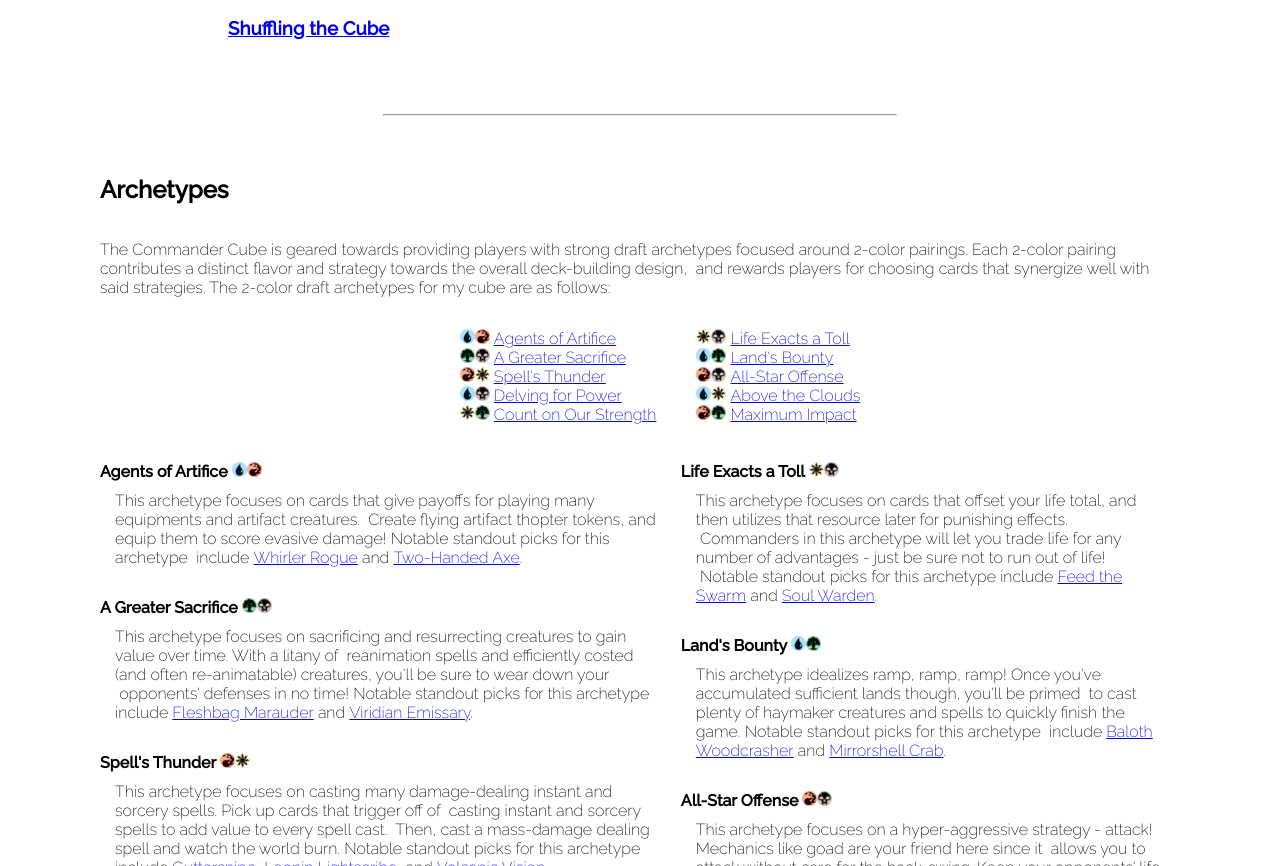
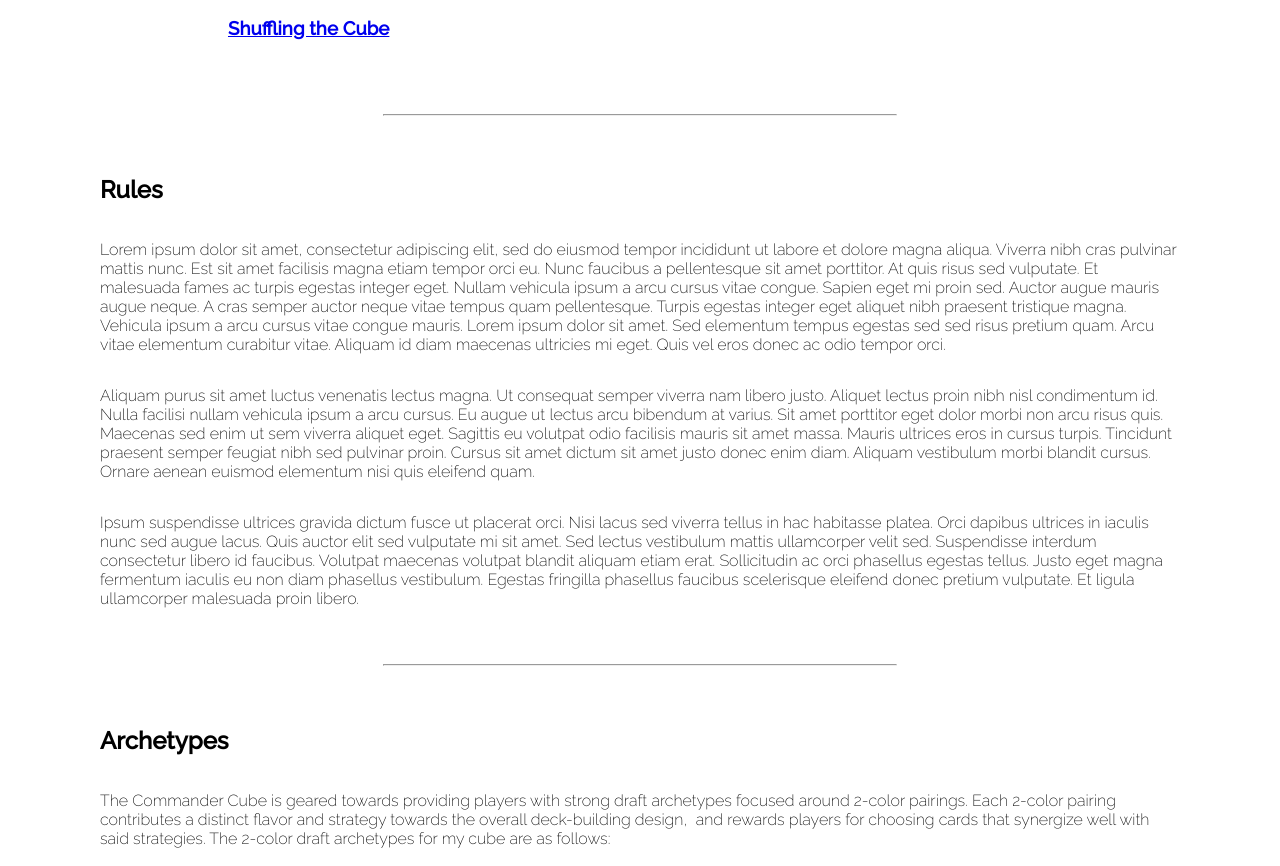
Before and after one commit to antarticuno/commander-cube-guide, a React (Create React App) app: page / in a window 1280 px wide. Shown: the part 1187-2053 px from the top of the page. Built offline with nearby package versions, Linux system fonts and the light colour scheme.

Commit message:
mock RulesSection

```diff
--- a/src/App.tsx
+++ b/src/App.tsx
@@ -4,6 +4,7 @@ import Column from './components/Column';
 import ArchetypesSection from './components/ArchetypesSection';
 import ShufflingSection from './components/ShufflingSection';
 import TableOfContentsSection from './components/TableOfContentsSection';
+import RulesSection from './components/RulesSection';
 
 const Article = styled(Column)`
   font-family: 'Raleway', sans-serif;
@@ -23,6 +24,8 @@ function App() {
       <SplashSection />
       <TableOfContentsSection />
       <hr />
+      <RulesSection />
+      <hr />
       <ArchetypesSection />
       <hr />
       <ShufflingSection />
--- /dev/null
+++ b/src/components/RulesSection.tsx
@@ -0,0 +1,29 @@
+import styled from 'styled-components';
+import Column from './Column';
+
+const RulesStyled = styled(Column)`
+  align-items: center;
+  padding: 30px 100px;
+
+  h2 {
+    width: 100%;
+    text-align: left;
+  }
+`;
+
+export default function RulesSection() {
+  return (
+    <RulesStyled id="rules-section">
+      <h2>Rules</h2>
+      <p>
+        Lorem ipsum dolor sit amet, consectetur adipiscing elit, sed do eiusmod tempor incididunt ut labore et dolore magna aliqua. Viverra nibh cras pulvinar mattis nunc. Est sit amet facilisis magna etiam tempor orci eu. Nunc faucibus a pellentesque sit amet porttitor. At quis risus sed vulputate. Et malesuada fames ac turpis egestas integer eget. Nullam vehicula ipsum a arcu cursus vitae congue. Sapien eget mi proin sed. Auctor augue mauris augue neque. A cras semper auctor neque vitae tempus quam pellentesque. Turpis egestas integer eget aliquet nibh praesent tristique magna. Vehicula ipsum a arcu cursus vitae congue mauris. Lorem ipsum dolor sit amet. Sed elementum tempus egestas sed sed risus pretium quam. Arcu vitae elementum curabitur vitae. Aliquam id diam maecenas ultricies mi eget. Quis vel eros donec ac odio tempor orci.
+      </p>
+      <p>
+        Aliquam purus sit amet luctus venenatis lectus magna. Ut consequat semper viverra nam libero justo. Aliquet lectus proin nibh nisl condimentum id. Nulla facilisi nullam vehicula ipsum a arcu cursus. Eu augue ut lectus arcu bibendum at varius. Sit amet porttitor eget dolor morbi non arcu risus quis. Maecenas sed enim ut sem viverra aliquet eget. Sagittis eu volutpat odio facilisis mauris sit amet massa. Mauris ultrices eros in cursus turpis. Tincidunt praesent semper feugiat nibh sed pulvinar proin. Cursus sit amet dictum sit amet justo donec enim diam. Aliquam vestibulum morbi blandit cursus. Ornare aenean euismod elementum nisi quis eleifend quam.
+      </p>
+      <p>
+        Ipsum suspendisse ultrices gravida dictum fusce ut placerat orci. Nisi lacus sed viverra tellus in hac habitasse platea. Orci dapibus ultrices in iaculis nunc sed augue lacus. Quis auctor elit sed vulputate mi sit amet. Sed lectus vestibulum mattis ullamcorper velit sed. Suspendisse interdum consectetur libero id faucibus. Volutpat maecenas volutpat blandit aliquam etiam erat. Sollicitudin ac orci phasellus egestas tellus. Justo eget magna fermentum iaculis eu non diam phasellus vestibulum. Egestas fringilla phasellus faucibus scelerisque eleifend donec pretium vulputate. Et ligula ullamcorper malesuada proin libero.
+      </p>
+    </RulesStyled>
+  );
+}
--- a/src/components/TableOfContentsSection.tsx
+++ b/src/components/TableOfContentsSection.tsx
@@ -24,7 +24,7 @@ export default function TableOfContentsSection() {
     <TableOfContentsStyled>
       <h2>Table of Contents</h2>
       <ul>
-        <li><h3>Rules</h3></li>
+        <li><h3><a href="#rules-section">Rules</a></h3></li>
         <li>
           <h3><a href="#archetypes-section">Archetypes</a></h3>
           <GRNArchetypeList />
```
